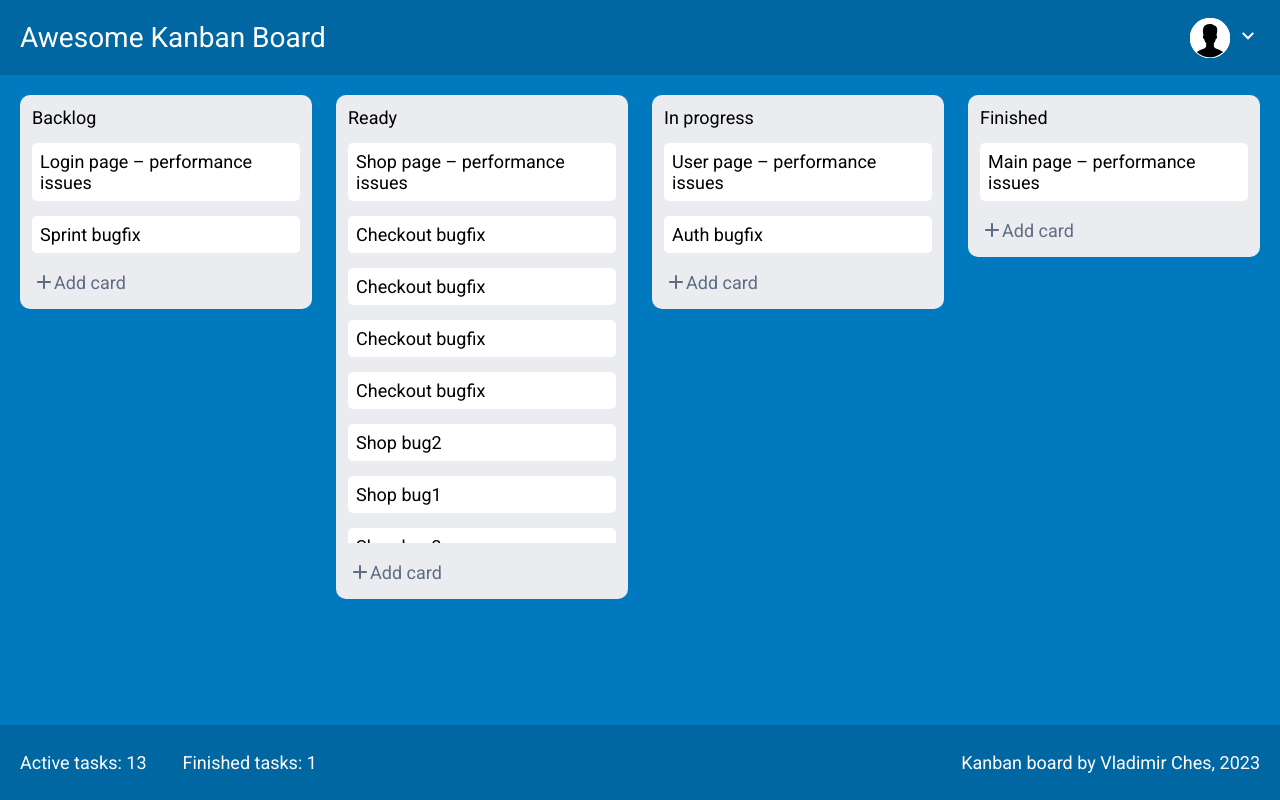
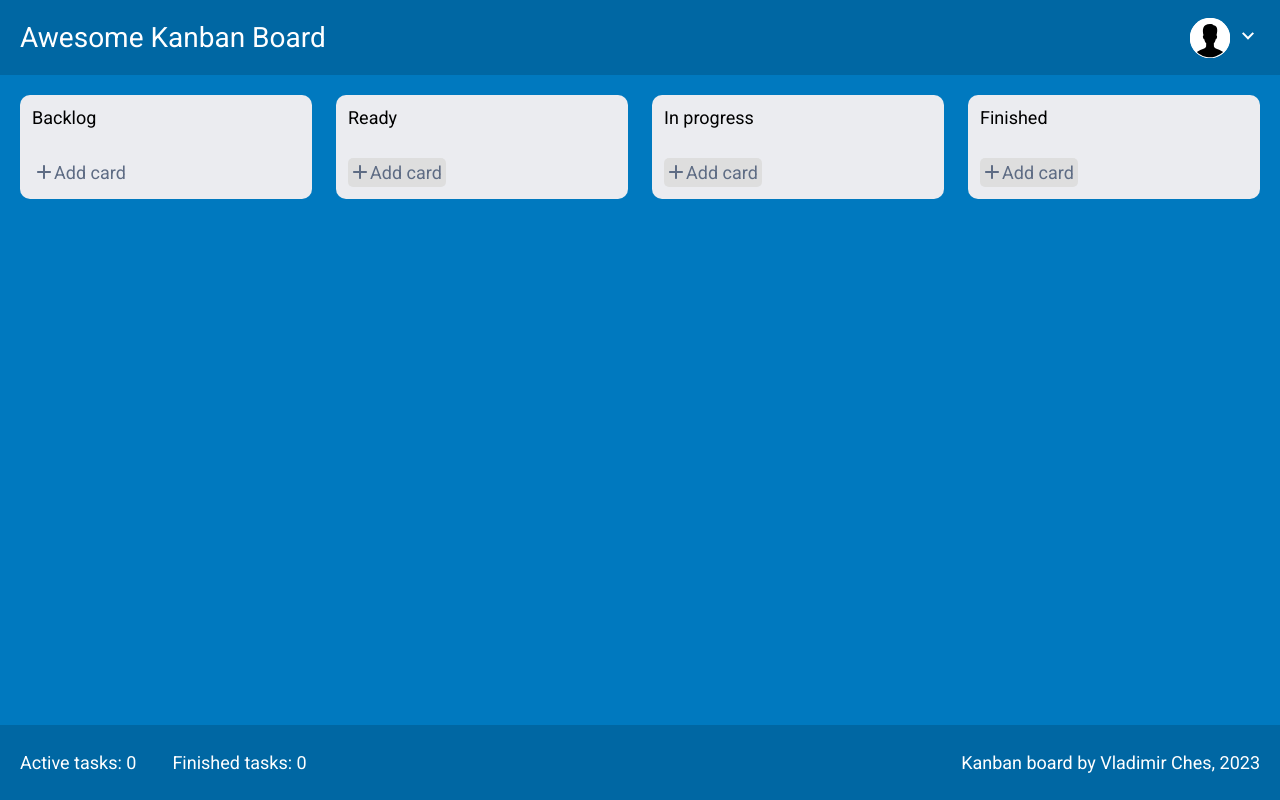
Before and after one commit to thrashches/kanban_typescript, a React (Create React App) app: page / in a window 1280 px wide. Built offline with nearby package versions, Linux system fonts and the light colour scheme.

Commit message:
Create local storage for tasks

```diff
--- a/src/App.tsx
+++ b/src/App.tsx
@@ -1,14 +1,15 @@
-import React, {useState} from 'react';
+import React, {useEffect, useState} from 'react';
 import './App.scss';
 import Header from "./components/Header/Header";
 import Footer from "./components/Footer/Footer";
 import Layout from "./components/Layout/Layout";
 import {ITask} from "./data/types";
-import {initialTasks} from "./data/dataMock";
+import {TaskStorage} from "./data/storage";
 
 
 function App() {
-    const [tasks, setTasks] = useState<ITask[]>(initialTasks);
+    const taskStorage = new TaskStorage();
+    const [tasks, setTasks] = useState<ITask[]>(taskStorage.getTasks());
 
     const addTask = (task: ITask): void => {
         // Создание новой задачи
@@ -22,6 +23,14 @@ function App() {
         setTasks([...tasks.filter((t) => t.id !== task.id), task]);
     }
 
+    useEffect(() => {
+        setTasks(taskStorage.getTasks());
+    }, []);
+
+    useEffect(() => {
+        taskStorage.updateTasks(tasks);
+    }, [tasks]);
+
     return (
         <div className="App">
             <Header/>
--- a/src/data/dataMock.ts
+++ b/src/data/dataMock.ts
@@ -1,5 +1,7 @@
 import {ITask} from "./types";
 
+
+// Использовалось при тестировании базового функционала на начальном этапе
 const initialTasks: ITask[] = [
     {
         status: "backlog",
--- /dev/null
+++ b/src/data/storage.ts
@@ -0,0 +1,22 @@
+import {ITask} from "./types";
+
+export class TaskStorage {
+    tasks: ITask[] = [];
+
+    constructor() {
+        const savedTasks = localStorage.getItem('tasks')
+        if (savedTasks) {
+            this.tasks = JSON.parse(savedTasks);
+        }
+    }
+
+    public updateTasks(tasks: ITask[]): ITask[] {
+        this.tasks = tasks;
+        localStorage.setItem('tasks', JSON.stringify(this.tasks));
+        return this.tasks;
+    }
+
+    public getTasks(): ITask[] {
+        return this.tasks;
+    }
+}
```
